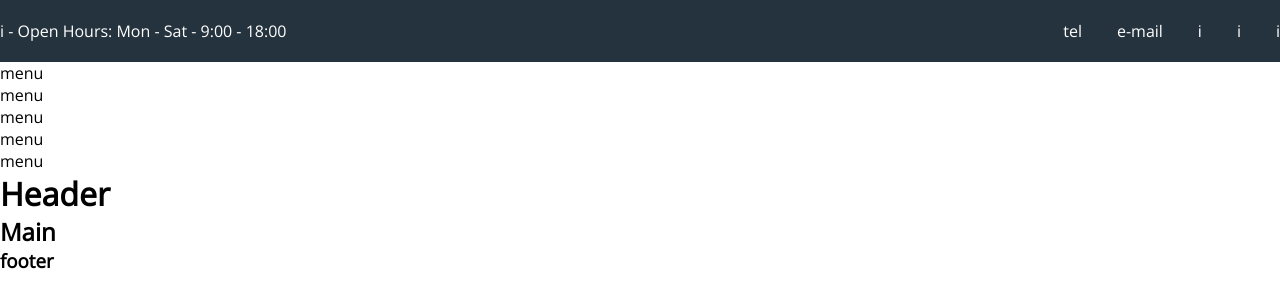
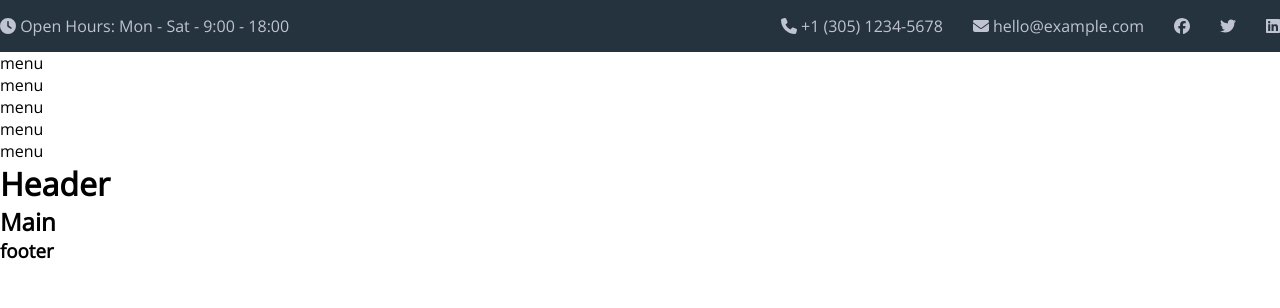
Before and after one commit to RiccardoImperato/proj-html-vuejs, a Vue app: page / in a window 1280 px wide. Shown: the top 308 px of the page. Built offline with nearby package versions, Linux system fonts and the light colour scheme.

Commit message:
feat: icone banner

```diff
--- a/src/components/header/Banner.vue
+++ b/src/components/header/Banner.vue
@@ -9,16 +9,26 @@ export default {
     <div class="container">
         <div class="banner box">
             <div>
-                i - Open Hours: Mon - Sat - 9:00 - 18:00
+                <font-awesome-icon icon="fa-solid fa-clock" /> Open Hours: Mon - Sat - 9:00 - 18:00
             </div>
             <ul>
-                <li>tel</li>
-                <li>e-mail</li>
+                <li>
+                    <font-awesome-icon icon="fa-solid fa-phone" /> +1 (305) 1234-5678
+                </li>
+                <li>
+                    <font-awesome-icon icon="fa-solid fa-envelope" /> hello@example.com
+                </li>
                 <li>
                     <ul class="socials">
-                        <li>i</li>
-                        <li>i</li>
-                        <li>i</li>
+                        <li>
+                            <font-awesome-icon icon="fa-brands fa-facebook" />
+                        </li>
+                        <li>
+                            <font-awesome-icon icon="fa-brands fa-twitter" />
+                        </li>
+                        <li>
+                            <font-awesome-icon icon="fa-brands fa-linkedin" />
+                        </li>
                     </ul>
                 </li>
             </ul>
@@ -28,18 +38,19 @@ export default {
 
 <style scoped lang="scss">
 .container {
-    color: #fff;
+    color: #c0c3d0;
     background-color: #24333d;
 
     .banner {
-        padding: 20px 0;
+        padding: 15px 0;
         display: flex;
         justify-content: space-between;
 
         ul {
             list-style-type: none;
             display: flex;
-            gap: 35px;
+            align-items: center;
+            gap: 30px;
         }
     }
 }
```
